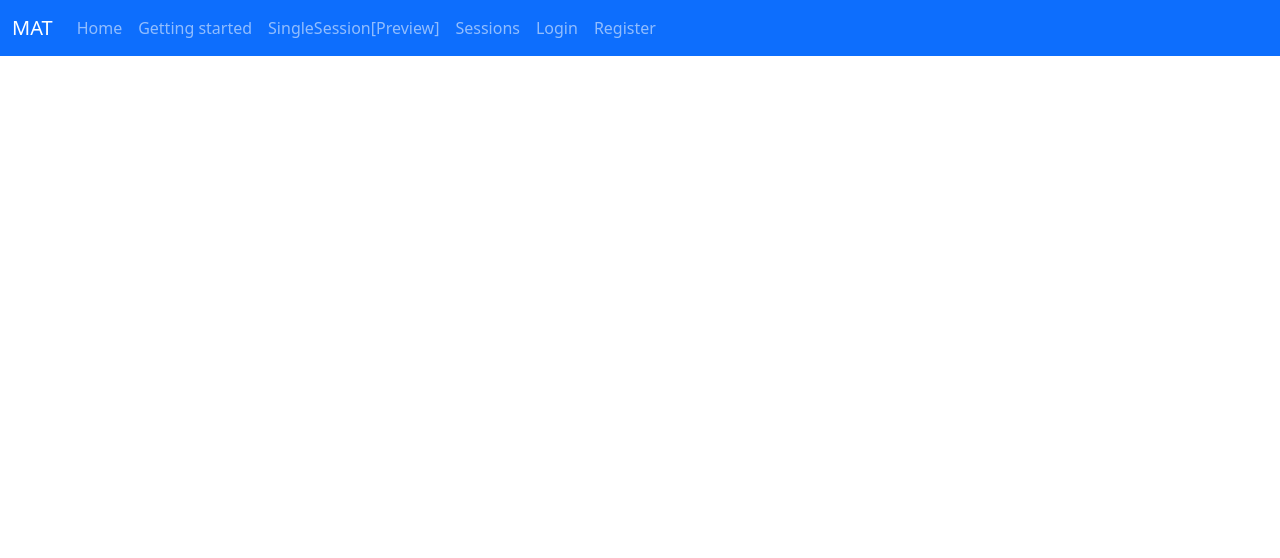
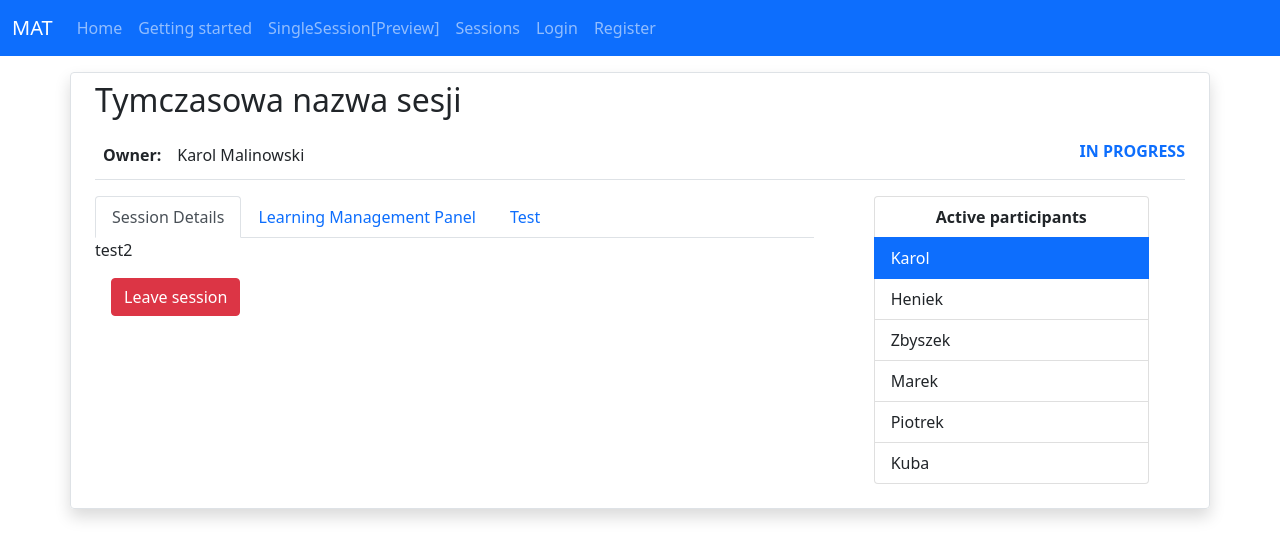
Before and after one commit to malkarol/mat_project, a Vue app in the folder frontend/: page /session in a window 1280 px wide. Shown: the top 558 px of the page. Built offline with nearby package versions, Linux system fonts and the light colour scheme.

Commit message:
Create single session view, initial version of model upload panel

```diff
--- a/frontend/src/components/NavBar.vue
+++ b/frontend/src/components/NavBar.vue
@@ -14,7 +14,7 @@
           <router-link class="nav-link" to="/">Getting started</router-link>
         </li>
         <li class="nav-item">
-          <router-link class="nav-link" to="/singlesession">SingleSession[Preview]</router-link>
+          <router-link class="nav-link" to="/session">SingleSession[Preview]</router-link>
         </li>
         <li class="nav-item">
           <router-link class="nav-link" to="/sessions">Sessions</router-link>
--- a/frontend/src/router/index.js
+++ b/frontend/src/router/index.js
@@ -22,7 +22,7 @@ const routes = [
     component: () => import(/* webpackChunkName: "about" */ '../views/SessionsPanel.vue')
   },
   {
-    path: '/singlesession',
+    path: '/session',
     name: 'SingleSession',
 
     component: () => import(/* webpackChunkName: "about" */ '../views/SingleSession.vue')
--- a/frontend/src/views/SessionsPanel.vue
+++ b/frontend/src/views/SessionsPanel.vue
@@ -3,7 +3,7 @@
   <div class="container mt-3 py-5">
     <h2>Sessions</h2>
   <p>Type something in the input field to search the list for specific items:</p>
-  <input class="form-control" v-model="search" type="text" placeholder="Search..">
+  <input class="form-control" v-model="search" type="text" placeholder="Search...">
   <br>
     <div  class="list-group">
 
@@ -17,22 +17,55 @@
     </div>
     <p class="mb-1">Some placeholder content in a paragraph blank blan </p>
     <small :class="textMutedColor(index)">{{session.numberOfUsers}}/{{session.maxNumberOfUsers}} Users</small>
-        <div class="collapse" :id="'example_' + index">
-        <div class="card card-body border-0 text-black">
+      <div class="collapse" :id="'example_' + index">
+      <div class="card card-body border-0 text-black">
+      <div class="container border rounded ">
+        <div class="d-flex flex-row pt-2 border-bottom">
+          <div class="p-2">
+            <h5 class="mb-1">Details</h5>
+          </div>
+          <div class="p-2">
+            <p v-if="Math.random() > 0.6"
+            class="mb-1 text-success">Joined</p>
+            <p v-else class="mb-1 text-primary">Eligible to join</p>
+          </div>
+        </div>
+        <div class="container py-2">
+          <div class="row justify-content-start pt-3">
+            <div class="col-3">
+              <div class="row">
+                <label><strong>Founder</strong></label>
+              </div>
+            </div>
+            <div class="col-6">
+              <div class="row">
+                <span class="">Karol</span>
+              </div>
+            </div>
+          </div>
+          <div class="row justify-content-start py-3">
+            <div class="col-3">
+              <div class="row">
+                <label><strong>Classification problem</strong></label>
+              </div>
+            </div>
+            <div class="col-6">
+              <div class="row">
+                <span class="">Image</span>
+              </div>
+            </div>
+          </div>
+        </div>
+      </div>
+  <div>
+    <div class="row">
+      <div class="pt-3">
+          <button v-if="session.canJoin && session.maxNumberOfUsers > session.numberOfUsers"
+          @click="router.push({ name: 'session', params: { sessionName: 'test' } })" class="btn btn-primary">Join session</button>
 
-    Some placeholder content in a paragraph <br>
-    Some placeholder content in a paragraph <br>
-      Some placeholder content in a paragraph <br>
-    Some placeholder content in a paragraph <br>
-      Some placeholder content in a paragraph <br>
-     <div class="container">
-  <div class="row">
-    <div class="col-12 col-md-6 pt-5">
-        <button class="btn btn-primary btn-lg">Join session </button>
+      </div>
     </div>
-
   </div>
-</div>
   </div>
       </div>
         </div>
--- a/frontend/src/views/SingleSession.vue
+++ b/frontend/src/views/SingleSession.vue
@@ -1,8 +1,166 @@
 <template>
 <div>
-  <div class="container mt-3 py-5">
-      <h2>Sessions</h2>
-  <p>Type something in the input field to search the list for specific items:</p>
+  <div class="container mt-3 py-2 border rounded shadow">
+    <div class="row">
+      <div class="d-flex justify-content-between">
+        <div class="col">
+          <h2>Tymczasowa nazwa sesji</h2>
+          <div class="d-flex flex-row pt-2 border-bottom">
+            <div class="p-2">
+              <p class="mb-1"><strong>Owner:</strong></p>
+            </div>
+            <div class="p-2">
+              <p class="mb-1">Karol Malinowski</p>
+            </div>
+          </div>
+        </div>
+        <div class="border-bottom align-self-end">
+          <p class="text-primary"><strong>IN PROGRESS</strong></p>
+        </div>
+      </div>
+    </div>
+    <div class="row py-3">
+      <div class="col">
+        <div class="row">
+        <nav>
+          <div class="nav nav-tabs" id="nav-tab" role="tablist">
+            <button class="nav-link active" id="nav-home-tab" data-bs-toggle="tab" data-bs-target="#nav-home" type="button" role="tab" aria-controls="nav-home" aria-selected="true">Session Details</button>
+            <button class="nav-link" id="nav-contact-tab" data-bs-toggle="tab" data-bs-target="#nav-contact" type="button" role="tab" aria-controls="nav-contact" aria-selected="false">Learning Management Panel</button>
+            <button class="nav-link" id="nav-profile-tab" data-bs-toggle="tab" data-bs-target="#nav-profile" type="button" role="tab" aria-controls="nav-profile" aria-selected="false">Test</button>
+          </div>
+        </nav>
+        <div class="tab-content" id="nav-tabContent">
+          <div class="tab-pane fade show active" id="nav-home" role="tabpanel" aria-labelledby="nav-home-tab">
+          test2
+          </div>
+          <div class="tab-pane fade" id="nav-profile" role="tabpanel" aria-labelledby="nav-profile-tab">
+           test test
+          </div>
+          <div class="tab-pane fade border" id="nav-contact" role="tabpanel" aria-labelledby="nav-contact-tab">
+             <div class="row px-4">
+                <div class="row mb-3 pt-3">
+                  <label for="formFile" class="col-sm-3 col-form-label"><strong>Path to local dataset</strong></label>
+                  <div class="col-sm-8">
+                    <input class="form-control" type="file" id="formFile">
+                  </div>
+                </div>
+                <div class="input-group mb-3">
+                  <div class="input-group-prepend">
+                    <span class="input-group-text" id="">Train/Test dataset split %</span>
+                  </div>
+                  <input type="text" class="form-control">
+                  <input type="text" class="form-control">
+                </div>
+                <div class="row mb-3 pt-3">
+                  <label for="formFile" class="col-sm-3 col-form-label"><strong>Loss function</strong></label>
+                  <div class="col-sm-8 px-4">
+                    <div class="row mb-3">
+                      <select class="form-control">
+                        <option>Categorical cross-entropy</option>
+                        <option>Sparse Multiclass Cross-Entropy Loss</option>
+                        <option>Kullback Leibler Divergence Loss</option>
+                      </select>
+                    </div>
+                  </div>
+                </div>
+                <div class="row mb-3">
+                  <label for="formFile" class="col-sm-3 col-form-label"><strong>Learning rounds</strong></label>
+                  <div class="col-sm-3">
+                    <input class="form-control" type="text">
+                  </div>
+                </div>
+                <div class="row mb-3 pt-3">
+                  <div class="">
+                    <form method="post" action="#" id="#">
+                      <div class="form-group files color">
+                        <label class="mb-3"><strong>Upload your trained model parameters</strong></label>
+                        <input type="file" class="form-control" multiple="">
+                      </div>
+                    </form>
+                  </div>
+                </div>
+            </div>
+          </div>
+        </div>
+        <div class="row">
+          <div class="d-flex flex-row">
+            <div class="mx-3 pt-3">
+              <button class="btn btn-danger">Leave session</button>
+            </div>
+          </div>
+        </div>
+        </div>
+      </div>
+      <div class="col-4">
+        <div class="row">
+        </div>
+        <div class="row">
+          <ul class="list-group px-5">
+              <li class="text-center list-group-item"><strong>Active participants</strong></li>
+              <li class="list-group-item active">Karol</li>
+              <li class="list-group-item">Heniek</li>
+              <li class="list-group-item">Zbyszek</li>
+              <li class="list-group-item">Marek</li>
+              <li class="list-group-item">Piotrek</li>
+              <li class="list-group-item">Kuba</li>
+          </ul>
+        </div>
+      </div>
+    </div>
   </div>
 </div>
 </template>
+
+<script>
+export default {
+  props: ['sessionName']
+}
+</script>
+
+<style>
+.files input {
+    outline: 2px dashed #92b0b3;
+    outline-offset: -10px;
+    -webkit-transition: outline-offset .15s ease-in-out, background-color .15s linear;
+    transition: outline-offset .15s ease-in-out, background-color .15s linear;
+    padding: 120px 0px 85px 35%;
+    text-align: center !important;
+    margin: 0;
+    width: 100% !important;
+}
+.files input:focus{     outline: 2px dashed #92b0b3;  outline-offset: -10px;
+    -webkit-transition: outline-offset .15s ease-in-out, background-color .15s linear;
+    transition: outline-offset .15s ease-in-out, background-color .15s linear; border:1px solid #92b0b3;
+ }
+.files{ position:relative}
+.files:after {  pointer-events: none;
+    position: absolute;
+    top: 60px;
+    left: 0;
+    width: 50px;
+    right: 0;
+    height: 56px;
+    content: "";
+    background-image: url(https://image.flaticon.com/icons/png/128/109/109612.png);
+    display: block;
+    margin: 0 auto;
+    background-size: 100%;
+    background-repeat: no-repeat;
+}
+.color input{ background-color:#f1f1f1;}
+.files:before {
+    position: absolute;
+    bottom: 10px;
+    left: 0;  pointer-events: none;
+    width: 100%;
+    right: 0;
+    height: 57px;
+    content: " or drag it here. ";
+    display: block;
+    margin: 0 auto;
+    color: #2ea591;
+    font-weight: 600;
+    text-transform: capitalize;
+    text-align: center;
+}
+</style>
```
Also changed, not shown: 1 other file (tests, documents, lock files or other folders).
